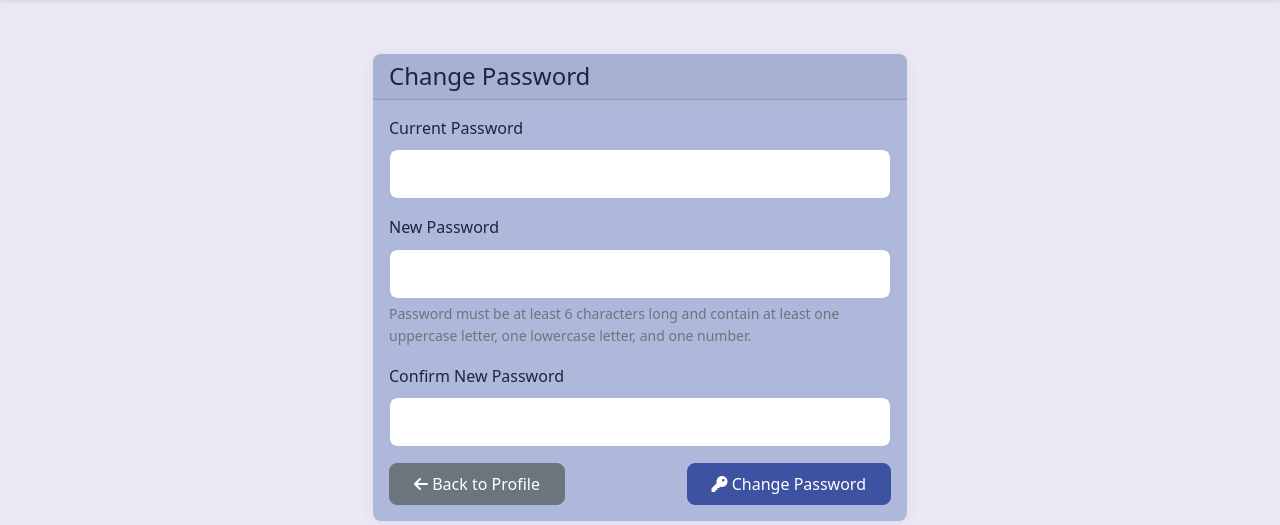
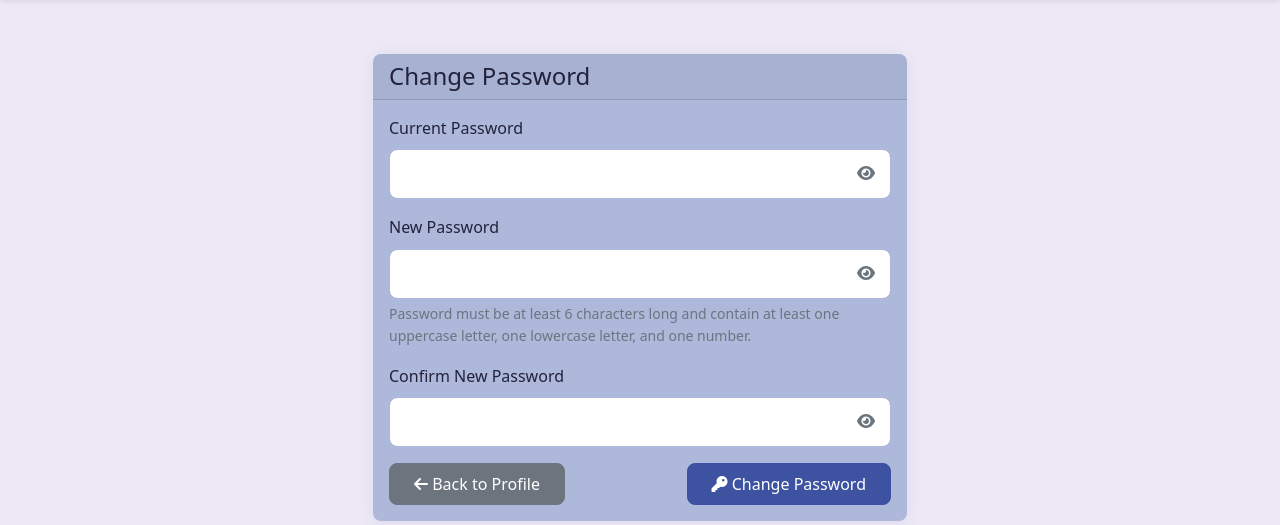
Before and after one commit to KhanzAfg/Online-Auction-WebSite, an ASP.NET Core app: page /Account/ChangePassword in a window 1280 px wide. Shown: the part 60-585 px from the top of the page. Run offline with ASP.NET Core 8, Linux system fonts and the light colour scheme; a user stored in the database is signed in; data that the repository does not hold is empty; some libraries are stand-ins or nearby versions.

Commit message:
Add password toggle functionality with eye icons to login, register, and change password forms

```diff
--- a/Views/Account/ChangePassword.cshtml
+++ b/Views/Account/ChangePassword.cshtml
@@ -3,6 +3,32 @@
 @{
     ViewData["Title"] = "Change Password";
 }
+
+<style>
+    .password-container {
+        position: relative;
+    }
+
+    .password-toggle {
+        position: absolute;
+        right: 10px;
+        top: 50%;
+        transform: translateY(-50%);
+        background: none;
+        border: none;
+        cursor: pointer;
+        color: #6c757d;
+        font-size: 16px;
+    }
+
+    .password-toggle:hover {
+        color: #495057;
+    }
+
+    .password-field {
+        padding-right: 40px;
+    }
+</style>
 
 <div class="container mt-4">
     <div class="row justify-content-center">
@@ -25,13 +51,23 @@
 
                         <div class="mb-3">
                             <label asp-for="CurrentPassword" class="form-label">Current Password</label>
-                            <input asp-for="CurrentPassword" type="password" class="form-control" required>
+                            <div class="password-container">
+                                <input asp-for="CurrentPassword" type="password" class="form-control password-field" required>
+                                <button type="button" class="password-toggle" onclick="togglePassword('CurrentPassword')">
+                                    <i class="fas fa-eye" id="CurrentPassword-icon"></i>
+                                </button>
+                            </div>
                             <span asp-validation-for="CurrentPassword" class="text-danger"></span>
                         </div>
 
                         <div class="mb-3">
                             <label asp-for="NewPassword" class="form-label">New Password</label>
-                            <input asp-for="NewPassword" type="password" class="form-control" required>
+                            <div class="password-container">
+                                <input asp-for="NewPassword" type="password" class="form-control password-field" required>
+                                <button type="button" class="password-toggle" onclick="togglePassword('NewPassword')">
+                                    <i class="fas fa-eye" id="NewPassword-icon"></i>
+                                </button>
+                            </div>
                             <span asp-validation-for="NewPassword" class="text-danger"></span>
                             <div class="form-text">
                                 Password must be at least 6 characters long and contain at least one uppercase letter, one lowercase letter, and one number.
@@ -40,7 +76,12 @@
 
                         <div class="mb-3">
                             <label asp-for="ConfirmPassword" class="form-label">Confirm New Password</label>
-                            <input asp-for="ConfirmPassword" type="password" class="form-control" required>
+                            <div class="password-container">
+                                <input asp-for="ConfirmPassword" type="password" class="form-control password-field" required>
+                                <button type="button" class="password-toggle" onclick="togglePassword('ConfirmPassword')">
+                                    <i class="fas fa-eye" id="ConfirmPassword-icon"></i>
+                                </button>
+                            </div>
                             <span asp-validation-for="ConfirmPassword" class="text-danger"></span>
                         </div>
 
@@ -61,6 +102,21 @@
 
 @section Scripts {
     <script>
+        function togglePassword(fieldId) {
+            const passwordField = document.getElementById(fieldId);
+            const icon = document.getElementById(fieldId + '-icon');
+
+            if (passwordField.type === 'password') {
+                passwordField.type = 'text';
+                icon.classList.remove('fa-eye');
+                icon.classList.add('fa-eye-slash');
+            } else {
+                passwordField.type = 'password';
+                icon.classList.remove('fa-eye-slash');
+                icon.classList.add('fa-eye');
+            }
+        }
+
         // Password strength indicator
         document.querySelector('input[name="NewPassword"]').addEventListener('input', function(e) {
             const password = e.target.value;
```
Also changed, not shown: Views/Account/Login.cshtml (+49 -1 lines), Views/Account/Register.cshtml (+55 -2 lines).
